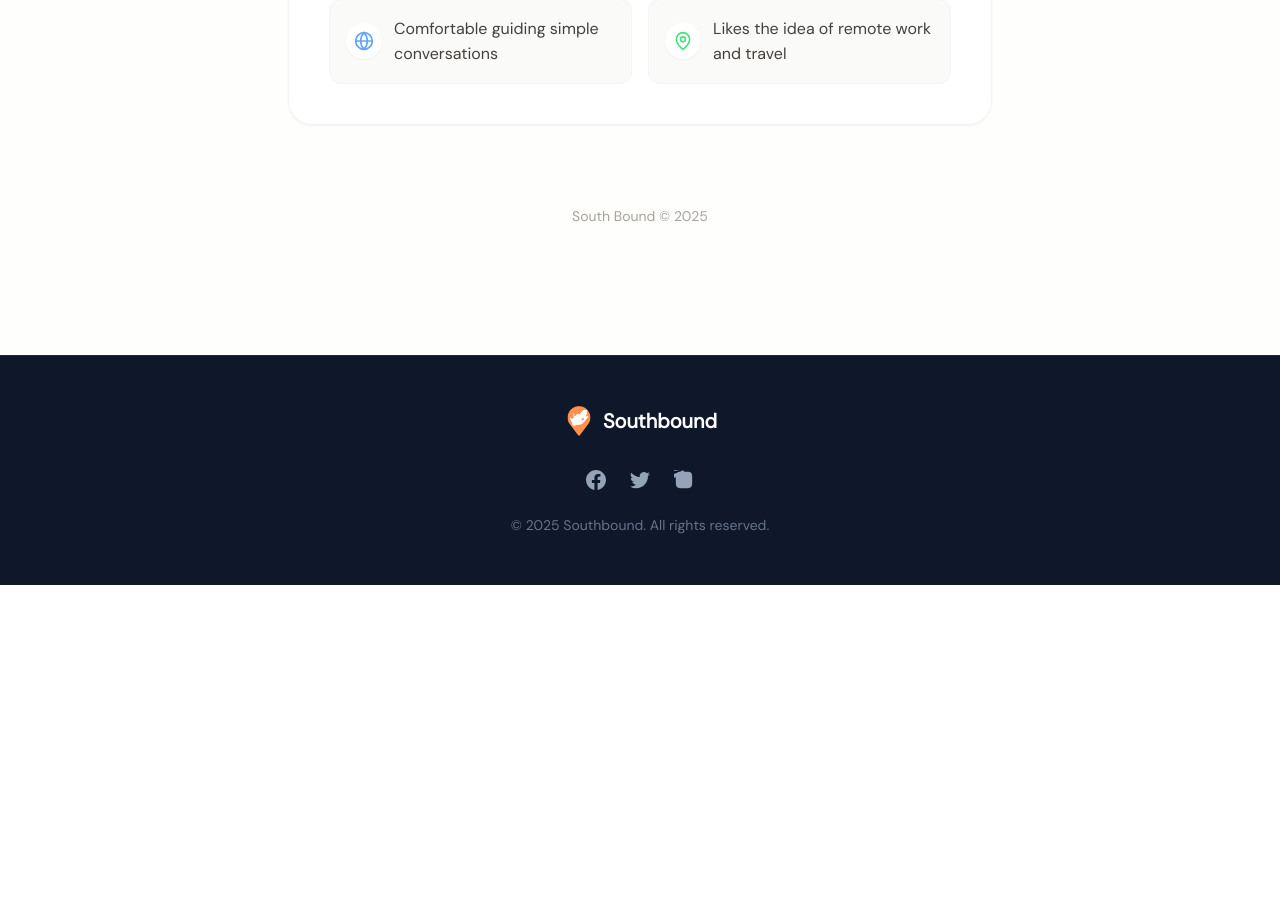
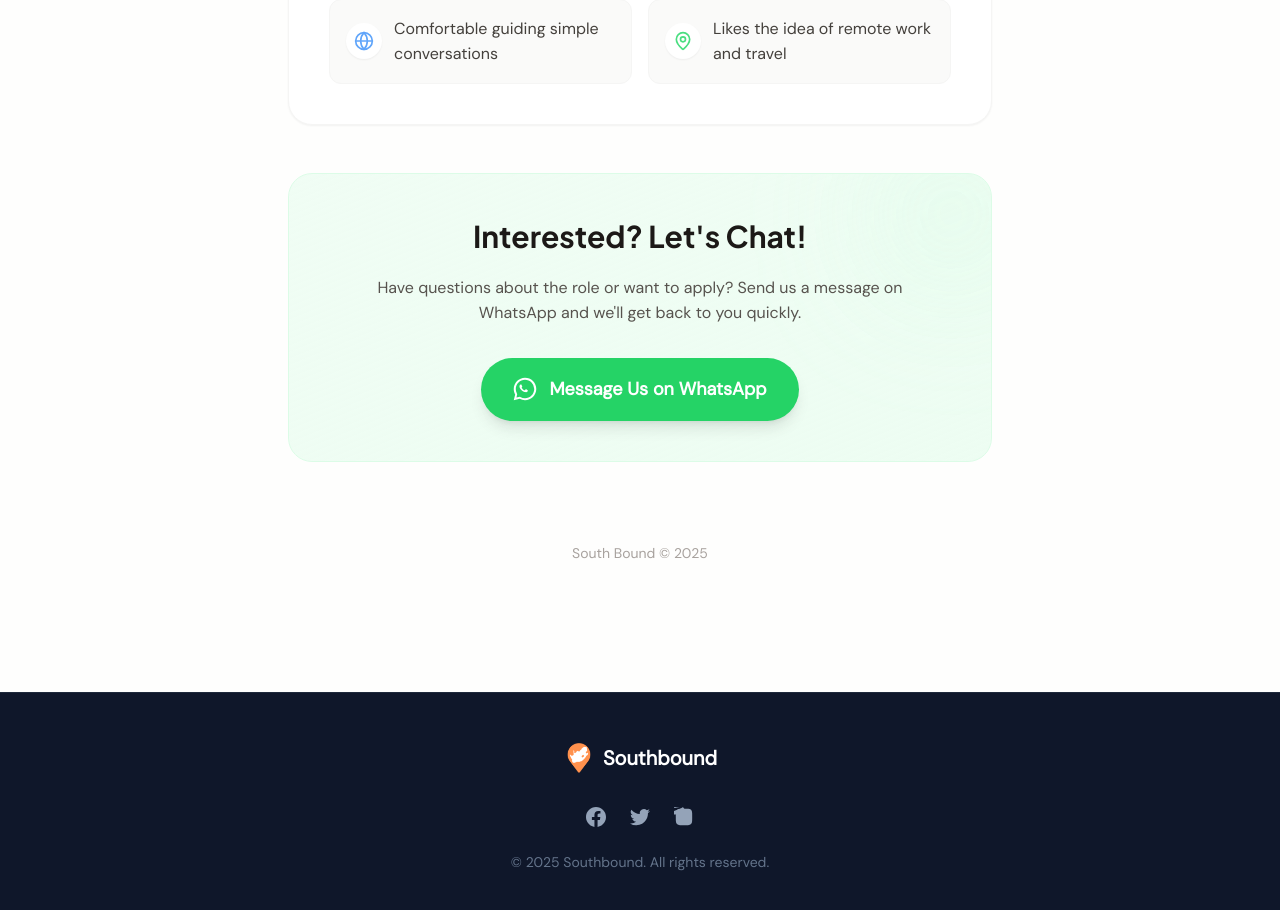
Before and after one commit to Baby-Ty/southbound, a Next.js app: page /jobs in a window 1280 px wide. Shown: the part 1720-2630 px from the top of the page. Before the commit the page ends 2305 px from the top, so only its background shows below. Built offline with nearby package versions, Linux system fonts and the light colour scheme.

Commit message:
Fix mobile font issue for Note from Us section

```diff
--- a/src/app/globals.css
+++ b/src/app/globals.css
@@ -13,7 +13,7 @@
   /* Typography - Updated for adventure feel */
   --font-body: 'DM Sans', -apple-system, BlinkMacSystemFont, Segoe UI, Roboto, sans-serif;
   --font-heading: 'Plus Jakarta Sans', 'DM Sans', sans-serif;
-  --font-handwritten: 'Caveat', cursive;
+  --font-handwritten: var(--font-caveat), cursive;
 
   /* Unified Spacing System */
   --container-max: 1280px; /* max-w-7xl */
--- a/src/app/jobs/page.tsx
+++ b/src/app/jobs/page.tsx
@@ -66,7 +66,7 @@ export default function JobsPage() {
                   "Explain how South Bound works",
                   "Help them choose a destination",
                   "Point them to the itinerary builder",
-                  "Prep for booking call with founder"
+                  "Prep for booking call"
                 ].map((item, index) => (
                   <li key={index} className="flex items-start text-stone-600 text-sm sm:text-base">
                     <Check className="w-5 h-5 text-teal-500 mr-3 shrink-0 mt-0.5" />
@@ -151,6 +151,38 @@ export default function JobsPage() {
             </div>
           </section>
 
+          {/* WhatsApp Contact Button */}
+          <section className="bg-gradient-to-br from-green-50 to-green-100/50 rounded-3xl p-8 sm:p-10 border border-green-100 relative overflow-hidden">
+            <div className="absolute top-0 right-0 -mt-10 -mr-10 w-40 h-40 bg-green-200/20 rounded-full blur-3xl"></div>
+
+            <div className="text-center relative z-10">
+              <h2 className="text-2xl sm:text-3xl font-bold text-stone-900 font-heading mb-4">
+                Interested? Let's Chat!
+              </h2>
+              <p className="text-stone-600 mb-8 max-w-xl mx-auto">
+                Have questions about the role or want to apply? Send us a message on WhatsApp and we'll get back to you quickly.
+              </p>
+              <a
+                href="https://wa.me/27872500972?text=Hi%2C%20I%27m%20interested%20in%20the%20Customer%20Success%20role%20at%20South%20Bound.%20Could%20you%20tell%20me%20more%3F"
+                target="_blank"
+                rel="noopener noreferrer"
+                className="inline-flex items-center gap-3 bg-[#25D366] hover:bg-[#20BA5A] text-white font-bold px-8 py-4 rounded-full shadow-lg hover:shadow-xl transition-all transform hover:scale-105 text-lg"
+              >
+                <svg
+                  xmlns="http://www.w3.org/2000/svg"
+                  viewBox="0 0 32 32"
+                  className="h-6 w-6"
+                  fill="currentColor"
+                  aria-hidden="true"
+                >
+                  <path d="M19.11 17.3c-.27-.14-1.6-.8-1.85-.9-.25-.09-.43-.14-.61.14-.18.27-.7.9-.86 1.08-.16.18-.32.2-.59.07-.27-.14-1.14-.42-2.17-1.35-.8-.71-1.34-1.58-1.5-1.85-.16-.27-.02-.42.12-.56.12-.12.27-.32.41-.48.14-.16.18-.27.27-.45.09-.18.05-.34-.02-.48-.07-.14-.61-1.47-.84-2.01-.22-.53-.45-.46-.61-.46-.16 0-.34-.02-.52-.02s-.48.07-.73.34c-.25.27-.96.94-.96 2.29 0 1.35.98 2.66 1.12 2.84.14.18 1.93 2.95 4.68 4.02.65.28 1.16.45 1.56.58.65.2 1.24.17 1.71.1.52-.08 1.6-.65 1.83-1.28.23-.63.23-1.16.16-1.28-.07-.12-.25-.2-.52-.34z"/>
+                  <path d="M26.67 5.33C23.8 2.47 20.05 1 16.01 1 7.75 1 1 7.75 1 16.01c0 2.54.66 5.03 1.9 7.23L1 31l7.9-1.87a15.01 15.01 0 0 0 7.11 1.81h.01c8.26 0 15.01-6.75 15.01-15.01 0-4.01-1.56-7.77-4.36-10.6zM16.02 28.32h-.01a12.3 12.3 0 0 1-6.27-1.72l-.45-.27-4.69 1.11 1-4.57-.3-.47A12.31 12.31 0 0 1 3.7 16C3.69 9.3 9.31 3.7 16 3.7c3.29 0 6.38 1.28 8.71 3.61a12.25 12.25 0 0 1 3.62 8.7c0 6.79-5.53 12.31-12.31 12.31z"/>
+                </svg>
+                <span>Message Us on WhatsApp</span>
+              </a>
+            </div>
+          </section>
+
           <div className="text-center pt-8">
              <p className="text-stone-400 text-sm">
                South Bound &copy; {new Date().getFullYear()}
--- a/src/app/layout.tsx
+++ b/src/app/layout.tsx
@@ -1,5 +1,5 @@
 import type { Metadata } from "next";
-import { Geist, Geist_Mono, Kalam } from "next/font/google";
+import { Geist, Geist_Mono, Caveat } from "next/font/google";
 import "./globals.css";
 import Layout from "@/components/Layout";
 
@@ -13,10 +13,9 @@ const geistMono = Geist_Mono({
   subsets: ["latin"],
 });
 
-const kalam = Kalam({
-  weight: ["300", "400", "700"],
+const caveat = Caveat({
   subsets: ["latin"],
-  variable: "--font-kalam",
+  variable: "--font-caveat",
 });
 
 export const metadata: Metadata = {
@@ -39,7 +38,7 @@ export default function RootLayout({
   return (
     <html lang="en">
       <body
-        className={`${geistSans.variable} ${geistMono.variable} ${kalam.variable} antialiased`}
+        className={`${geistSans.variable} ${geistMono.variable} ${caveat.variable} antialiased`}
       >
         <Layout>
           {children}
--- a/tailwind.config.js
+++ b/tailwind.config.js
@@ -83,7 +83,7 @@ module.exports = {
       fontFamily: {
         sans: ['var(--font-geist-sans)'],
         mono: ['var(--font-geist-mono)'],
-        handwritten: ['var(--font-kalam)', 'Comic Sans MS', 'cursive'],
+        handwritten: ['var(--font-caveat)', 'Comic Sans MS', 'cursive'],
         inter: ['Inter', 'sans-serif'],
       },
       // Enhanced Typography
```
